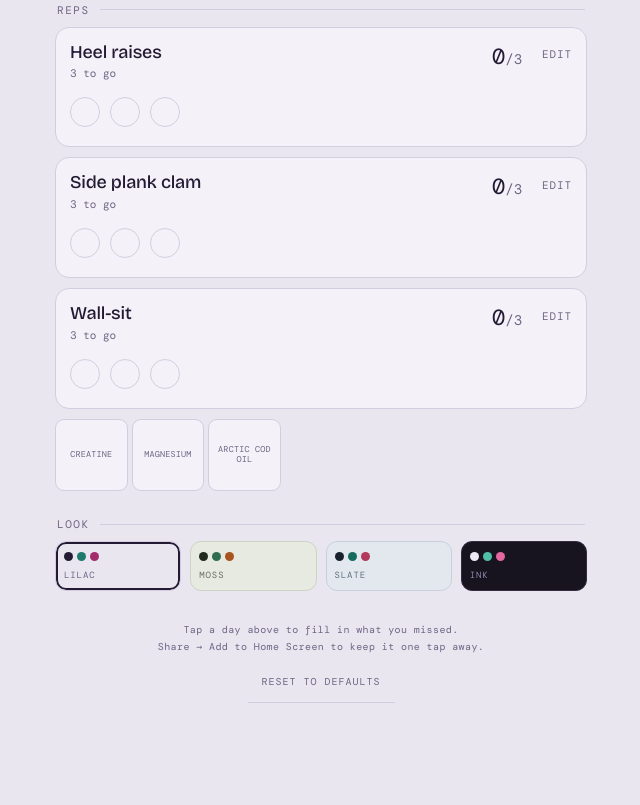
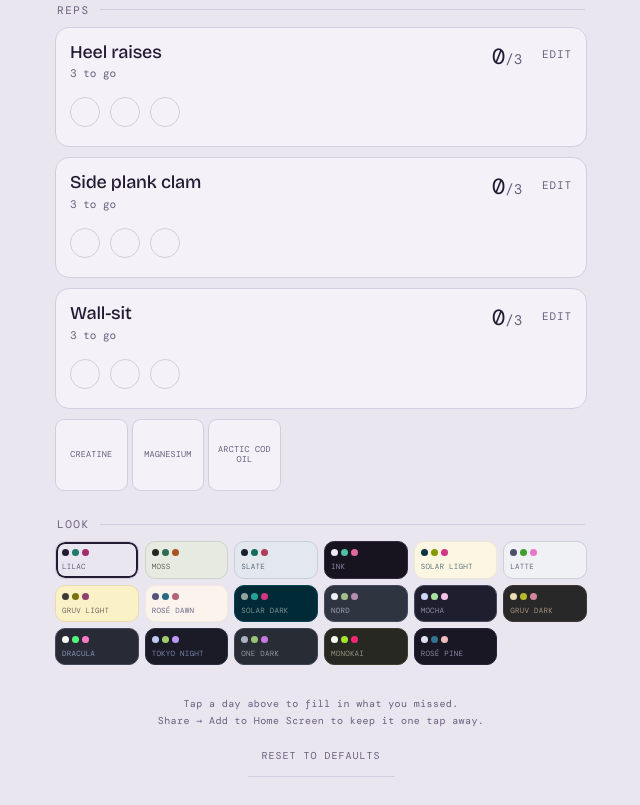
Before and after one commit to yangminah/day-tracker, a plain HTML site: page index.html in a window 1280 px wide. Shown: the part 404-1209 px from the top of the page, without its empty margins (319-959 px from the left). Before the commit the page ends 1135 px from the top, so only its background shows below. Drawn offline with nearby package versions, Linux system fonts and the light colour scheme.

Commit message:
more color themes

```diff
--- a/index.html
+++ b/index.html
@@ -5,10 +5,9 @@
 <meta name="theme-color" content="#E9E6F0">
 <title>Day</title>
 <meta name="apple-mobile-web-app-title" content="Day">
-<link rel="apple-touch-icon" href="apple-touch-icon.png?v=2">
-<link rel="apple-touch-icon" sizes="180x180" href="apple-touch-icon.png?v=2">
-<link rel="icon" type="image/png" sizes="192x192" href="icon-192.png?v=2">
-<link rel="icon" type="image/png" sizes="512x512" href="icon-512.png?v=2">
+<link rel="apple-touch-icon" sizes="180x180" href="apple-touch-icon.png">
+<link rel="icon" type="image/png" sizes="192x192" href="icon-192.png">
+<link rel="icon" type="image/png" sizes="512x512" href="icon-512.png">
 <link rel="preconnect" href="https://fonts.googleapis.com">
 <link rel="preconnect" href="https://fonts.gstatic.com" crossorigin>
 <link href="https://fonts.googleapis.com/css2?family=Bricolage+Grotesque:opsz,wght@12..96,500;12..96,700&family=DM+Mono:wght@400;500&display=swap" rel="stylesheet">
@@ -120,13 +119,16 @@
   .reset{font-family:var(--mono);font-size:10px;color:var(--mute);letter-spacing:.1em;
          text-transform:uppercase;padding:12px 14px;margin-top:6px;border-bottom:1px solid var(--line)}
   .reset.armed{color:var(--mark);border-color:var(--mark)}
-  .swatches{display:flex;gap:9px}
-  .sw{flex:1;border-radius:11px;border:1px solid var(--line);padding:10px 8px 9px;text-align:left;
-      display:flex;flex-direction:column;gap:8px;transition:box-shadow .15s ease}
+  .swatches{display:grid;grid-template-columns:repeat(4,1fr);gap:6px}
+  @media (min-width:420px){ .swatches{grid-template-columns:repeat(6,1fr)} }
+  .sw{border-radius:10px;border:1px solid var(--line);padding:7px 6px 6px;text-align:left;
+      display:flex;flex-direction:column;gap:6px;overflow:hidden;transition:box-shadow .15s ease}
   .sw[aria-pressed="true"]{box-shadow:inset 0 0 0 2px var(--ink)}
-  .sw .pal{display:flex;gap:4px}
-  .sw .pal b{width:9px;height:9px;border-radius:50%;display:block}
-  .sw .lbl{font-family:var(--mono);font-size:9px;letter-spacing:.1em;text-transform:uppercase}
+  .sw .pal{display:flex;gap:3px}
+  .sw .pal b{width:7px;height:7px;border-radius:50%;display:block;flex:0 0 7px}
+  .sw .lbl{font-family:var(--mono);font-size:7.5px;letter-spacing:.03em;text-transform:uppercase;
+           line-height:1.25;display:-webkit-box;-webkit-line-clamp:2;-webkit-box-orient:vertical;
+           overflow:hidden;word-break:break-word}
   body,.card,.tile,.bar,.sw{transition:background-color .2s ease,border-color .2s ease,color .2s ease}
 
   .veil{position:fixed;inset:0;background:rgba(34,27,51,.4);display:none;align-items:flex-end;z-index:9}
@@ -225,15 +227,48 @@ const KEY = 'daytracker.v1';
 let mem = null;
 
 const THEMES = {
-  lilac: { label:'Lilac', paper:'#E9E6F0', card:'#F4F2F8', ink:'#221B33', mute:'#6E6584',
-           line:'#D3CDE0', track:'#DFDAE9', live:'#1F7A6B', mark:'#A32B6B' },
-  moss:  { label:'Moss',  paper:'#E6EAE1', card:'#F1F4ED', ink:'#22291F', mute:'#66705E',
-           line:'#CDD4C6', track:'#D8DED2', live:'#2E6B4F', mark:'#A8541E' },
-  slate: { label:'Slate', paper:'#E3E8EE', card:'#F0F3F7', ink:'#17222E', mute:'#5F707F',
-           line:'#C8D1DB', track:'#D5DCE4', live:'#146B5E', mark:'#B23A5B' },
-  ink:   { label:'Ink',   paper:'#17131F', card:'#211B2B', ink:'#EDE9F2', mute:'#8F86A6',
-           line:'#332B42', track:'#2C2439', live:'#4FBFA8', mark:'#E3689F' }
+  /* mine */
+  lilac:{ label:'Lilac', dark:false, paper:'#E9E6F0', card:'#F4F2F8', ink:'#221B33', mute:'#6E6584', line:'#D3CDE0', track:'#DFDAE9', live:'#1F7A6B', mark:'#A32B6B' },
+  moss:{ label:'Moss', dark:false, paper:'#E6EAE1', card:'#F1F4ED', ink:'#22291F', mute:'#66705E', line:'#CDD4C6', track:'#D8DED2', live:'#2E6B4F', mark:'#A8541E' },
+  slate:{ label:'Slate', dark:false, paper:'#E3E8EE', card:'#F0F3F7', ink:'#17222E', mute:'#5F707F', line:'#C8D1DB', track:'#D5DCE4', live:'#146B5E', mark:'#B23A5B' },
+  ink:{ label:'Ink', dark:true, paper:'#17131F', card:'#211B2B', ink:'#EDE9F2', mute:'#8F86A6', line:'#332B42', track:'#2C2439', live:'#4FBFA8', mark:'#E3689F' },
+  /* light */
+  solarLight:{ label:'Solar Light', dark:false, paper:'#FDF6E3', card:'#F5EFDC', ink:'#073642', mute:'#657B83', line:'#EEE8D5', track:'#E8E1CB', live:'#859900', mark:'#D33682' },
+  latte:{ label:'Latte', dark:false, paper:'#EFF1F5', card:'#E6E9EF', ink:'#4C4F69', mute:'#8C8FA1', line:'#CCD0DA', track:'#CCD0DA', live:'#40A02B', mark:'#EA76CB' },
+  gruvLight:{ label:'Gruv Light', dark:false, paper:'#FBF1C7', card:'#F2E5BC', ink:'#3C3836', mute:'#7C6F64', line:'#EBDBB2', track:'#E6D5A8', live:'#79740E', mark:'#8F3F71' },
+  dawn:{ label:'Rosé Dawn', dark:false, paper:'#FAF4ED', card:'#FFFAF3', ink:'#575279', mute:'#9893A5', line:'#F2E9E1', track:'#EFE4DA', live:'#286983', mark:'#B4637A' },
+  /* dark */
+  solarDark:{ label:'Solar Dark', dark:true, paper:'#002B36', card:'#073642', ink:'#93A1A1', mute:'#586E75', line:'#0D4553', track:'#0B3C48', live:'#2AA198', mark:'#D33682' },
+  nord:{ label:'Nord', dark:true, paper:'#2E3440', card:'#3B4252', ink:'#ECEFF4', mute:'#7B88A0', line:'#434C5E', track:'#434C5E', live:'#A3BE8C', mark:'#B48EAD' },
+  mocha:{ label:'Mocha', dark:true, paper:'#1E1E2E', card:'#313244', ink:'#CDD6F4', mute:'#7F849C', line:'#45475A', track:'#45475A', live:'#A6E3A1', mark:'#F5C2E7' },
+  gruvDark:{ label:'Gruv Dark', dark:true, paper:'#282828', card:'#32302F', ink:'#EBDBB2', mute:'#928374', line:'#3C3836', track:'#3C3836', live:'#B8BB26', mark:'#D3869B' },
+  dracula:{ label:'Dracula', dark:true, paper:'#282A36', card:'#343746', ink:'#F8F8F2', mute:'#6272A4', line:'#44475A', track:'#44475A', live:'#50FA7B', mark:'#FF79C6' },
+  tokyo:{ label:'Tokyo Night', dark:true, paper:'#1A1B26', card:'#24283B', ink:'#C0CAF5', mute:'#565F89', line:'#292E42', track:'#292E42', live:'#9ECE6A', mark:'#BB9AF7' },
+  oneDark:{ label:'One Dark', dark:true, paper:'#282C34', card:'#2F343E', ink:'#ABB2BF', mute:'#5C6370', line:'#3E4451', track:'#3E4451', live:'#98C379', mark:'#C678DD' },
+  monokai:{ label:'Monokai', dark:true, paper:'#272822', card:'#31322B', ink:'#F8F8F2', mute:'#75715E', line:'#3E3D32', track:'#3E3D32', live:'#A6E22E', mark:'#F92672' },
+  rosePine:{ label:'Rosé Pine', dark:true, paper:'#191724', card:'#1F1D2E', ink:'#E0DEF4', mute:'#6E6A86', line:'#26233A', track:'#26233A', live:'#31748F', mark:'#EBBCBA' }
 };
+
+/* Editor themes mute their comment color hard, which is right for code and too
+   faint for the small labels here. Nudge mute toward the text colour until it
+   clears WCAG AA, so any palette stays readable without altering its character. */
+const rgb = h => [1,3,5].map(i => parseInt(h.substr(i,2),16));
+const hex = a => '#' + a.map(v => Math.round(v).toString(16).padStart(2,'0')).join('');
+const lum = h => {
+  const v = rgb(h).map(c => { c/=255; return c<=0.03928 ? c/12.92 : Math.pow((c+0.055)/1.055,2.4); });
+  return 0.2126*v[0] + 0.7152*v[1] + 0.0722*v[2];
+};
+const contrast = (a,b) => {
+  const x = lum(a), y = lum(b);
+  return (Math.max(x,y)+0.05) / (Math.min(x,y)+0.05);
+};
+function legibleMute(mute, paper, ink){
+  const a = rgb(mute), b = rgb(ink);
+  let out = mute;
+  for (let i=0; i<=12 && contrast(out,paper) < 4.5; i++)
+    out = hex(a.map((v,j) => v + (b[j]-v) * (i/12)));
+  return out;
+}
 
 const hasLocal = (() => {
   try { localStorage.setItem('_t','1'); localStorage.removeItem('_t'); return true; } catch(e){ return false; }
@@ -471,17 +506,18 @@ function renderSwatches(){
     `<button class="sw" data-theme="${id}" aria-pressed="${S.theme===id}"
        style="background:${t.paper};border-color:${t.line}">
        <span class="pal"><b style="background:${t.ink}"></b><b style="background:${t.live}"></b><b style="background:${t.mark}"></b></span>
-       <span class="lbl" style="color:${t.mute}">${t.label}</span>
+       <span class="lbl" style="color:${legibleMute(t.mute,t.paper,t.ink)}">${t.label}</span>
      </button>`).join('');
 }
 
 function applyTheme(id){
   const t = THEMES[id] || THEMES.lilac;
   const r = document.documentElement.style;
-  ['paper','card','ink','mute','line','track','live','mark'].forEach(k => r.setProperty('--'+k, t[k]));
+  ['paper','card','ink','line','track','live','mark'].forEach(k => r.setProperty('--'+k, t[k]));
+  r.setProperty('--mute', legibleMute(t.mute, t.paper, t.ink));
   document.querySelector('meta[name=theme-color]').setAttribute('content', t.paper);
   document.querySelector('meta[name=apple-mobile-web-app-status-bar-style]')
-    .setAttribute('content', id === 'ink' ? 'black-translucent' : 'default');
+    .setAttribute('content', t.dark ? 'black-translucent' : 'default');
 }
 
 /* only the running card ticks */
```
